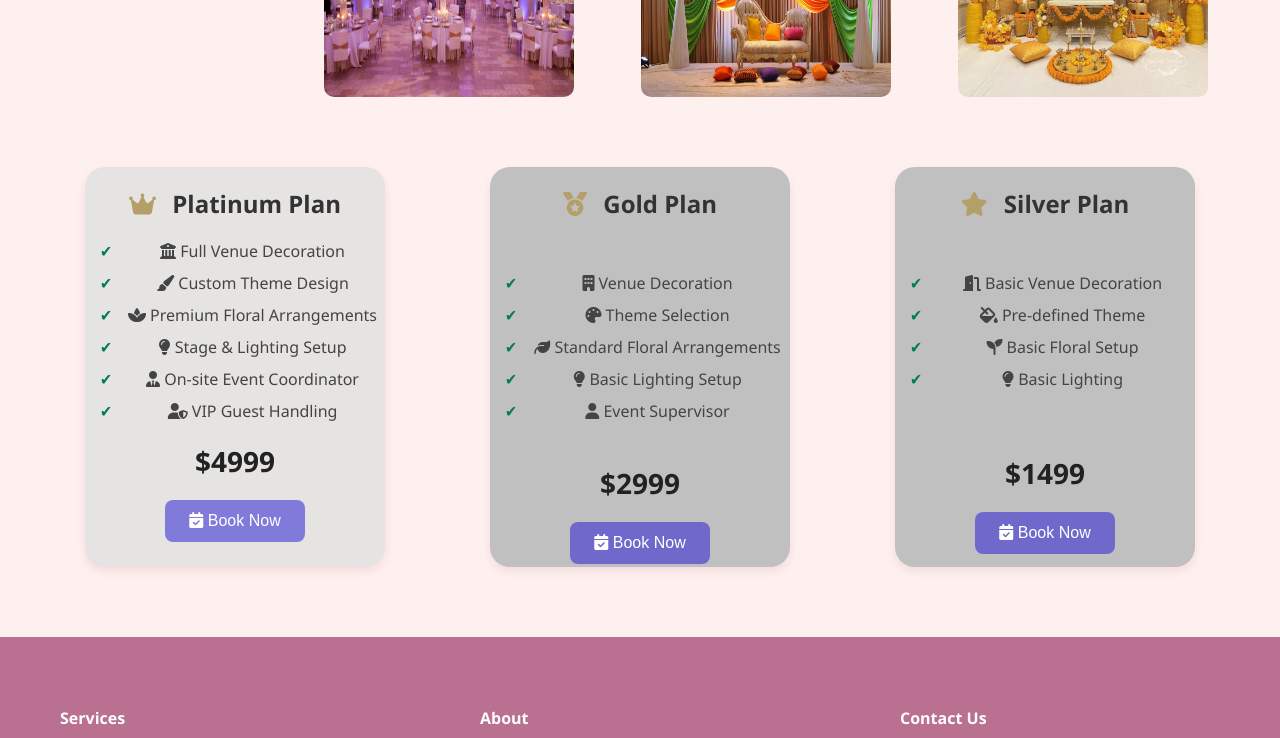
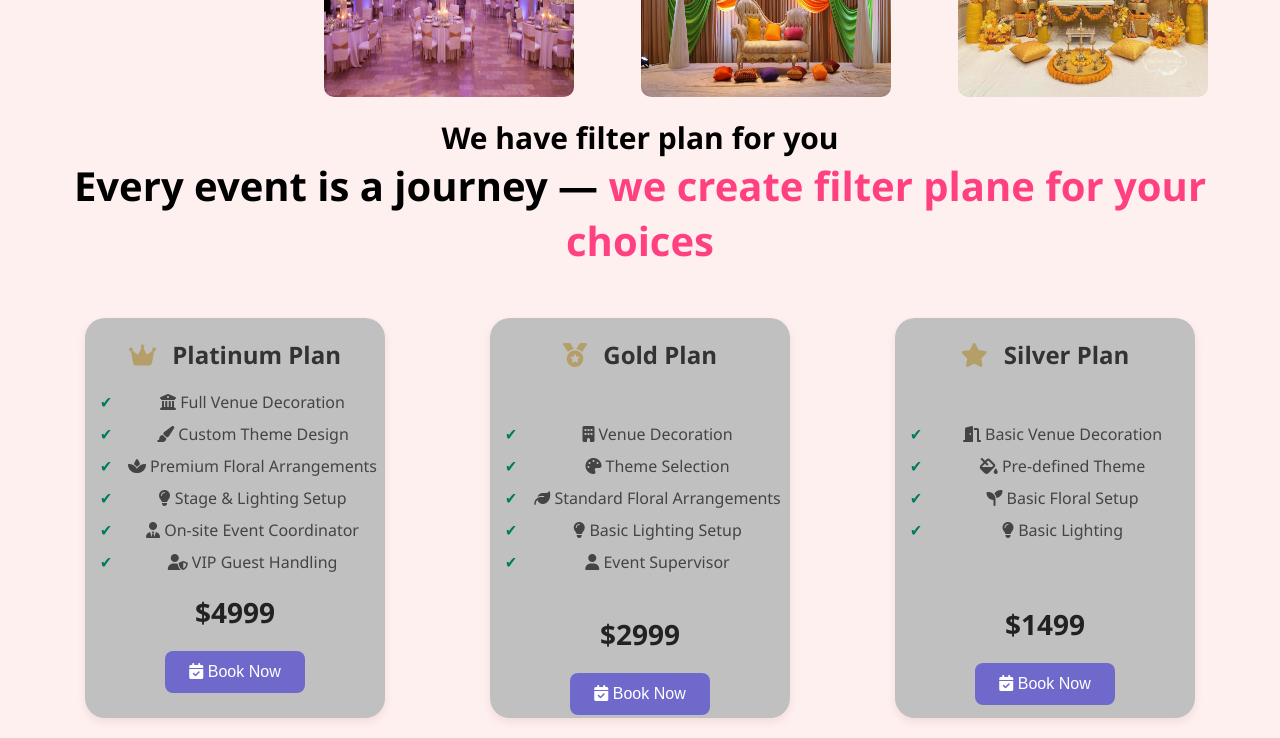
Before and after one commit to bhavesh658/frontEndproject, a plain HTML site: page Happynestdetail.html in a window 1280 px wide. Shown: the part 1250-1988 px from the top of the page. Drawn offline with Linux system fonts and the light colour scheme.

Commit message:
change color

```diff
--- a/Happynestdetail.css
+++ b/Happynestdetail.css
@@ -153,6 +153,23 @@ html, body {
 }
 
 
+.service{
+  margin-top: 20px;
+
+}
+#service h3{
+  color: black;
+}
+.first{
+  text-align: center;
+  font-size: 30px;
+}
+.second{
+  text-align: center;
+  font-size: 40px;
+}
+
+
 
 .plane-platnium,.plane-gold,.plane-silver{
   height: 400px ;
@@ -161,7 +178,8 @@ html, body {
   margin: 20px 20px;
   border-radius: 20px ;
   box-shadow: 0 4px 10px rgba(132, 37, 37, 0.1);
-  background-color: rgb(229, 228, 226);
+  /* background-color: rgb(229, 228, 226); */
+  background-color: #c0c0c0;
 }
 
 .plane h2 {
--- a/Happynestdetail.html
+++ b/Happynestdetail.html
@@ -75,7 +75,10 @@
 
     </main>
 
-
+     <div id="service">
+        <h3 class="first">We have filter plan for you</h3>
+        <h3 class="second">Every event is a journey — <span style="color: #ff4081; font-weight: bold;">we create filter plane for your choices</span></h3>
+      </div>
 
      <div class="plane">
                 <div class="plane-platnium">
@@ -102,6 +105,8 @@
         </ul>
 
         <br>
+
+
         <div class="price">$2999</div>
         <button class="book-btn"><i class="fas fa-calendar-check"></i> Book Now</button>
             </div>
```
